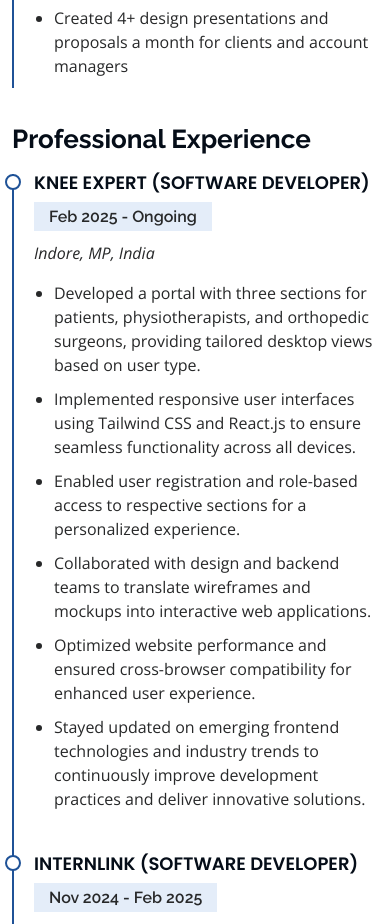
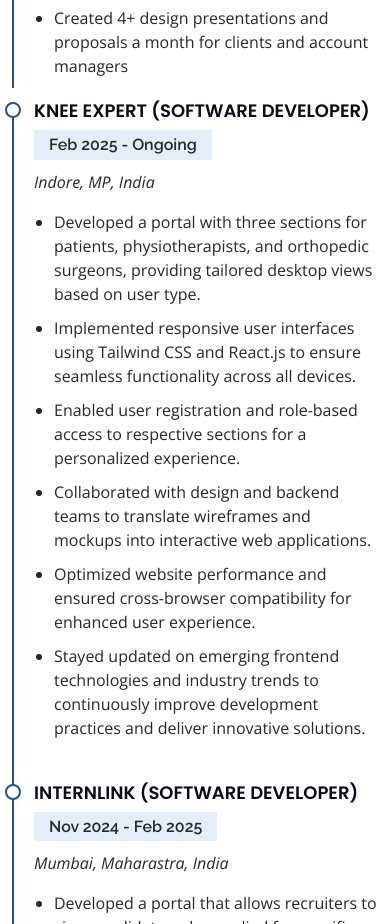
Before and after one commit to Praveen-Chasta/Personal-Portfolio, a plain HTML site: page index.html in a window 390 px wide. Shown: the part 6000-6924 px from the top of the page. Drawn offline with nearby package versions, Linux system fonts and the light colour scheme.

```diff
--- a/index.html
+++ b/index.html
@@ -320,7 +320,7 @@
             </div>
           </div>
           <div class="col-lg-6" data-aos="fade-up" data-aos-delay="100">
-            <h3 class="resume-title">Professional Experience</h3>
+            <h3 class="resume-title d-none d-lg-block">Professional Experience</h3>
             <div class="resume-item">
               <h4>Knee Expert (Software Developer)</h4>
               <h5>Feb 2025 - Ongoing</h5>
```
